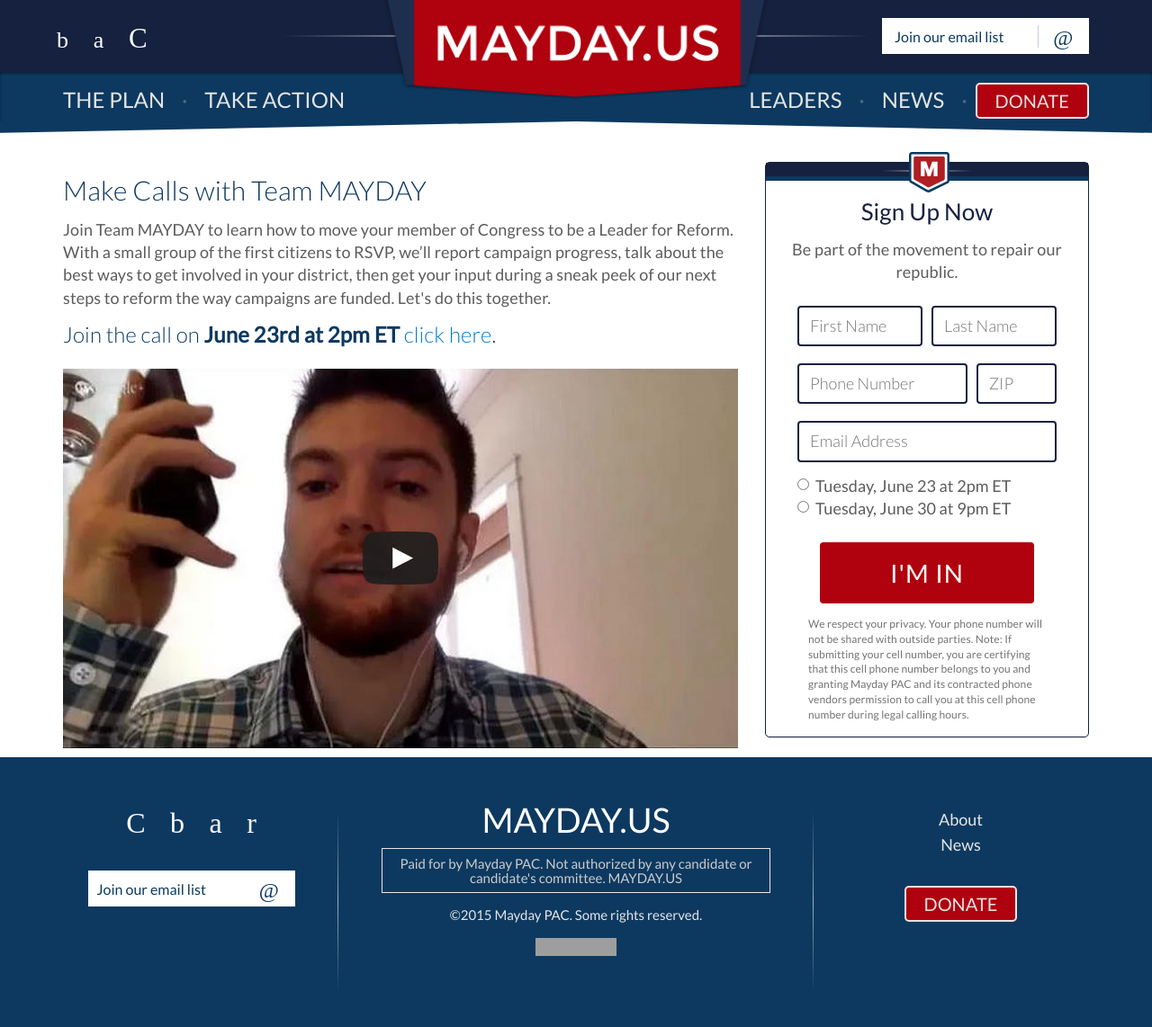
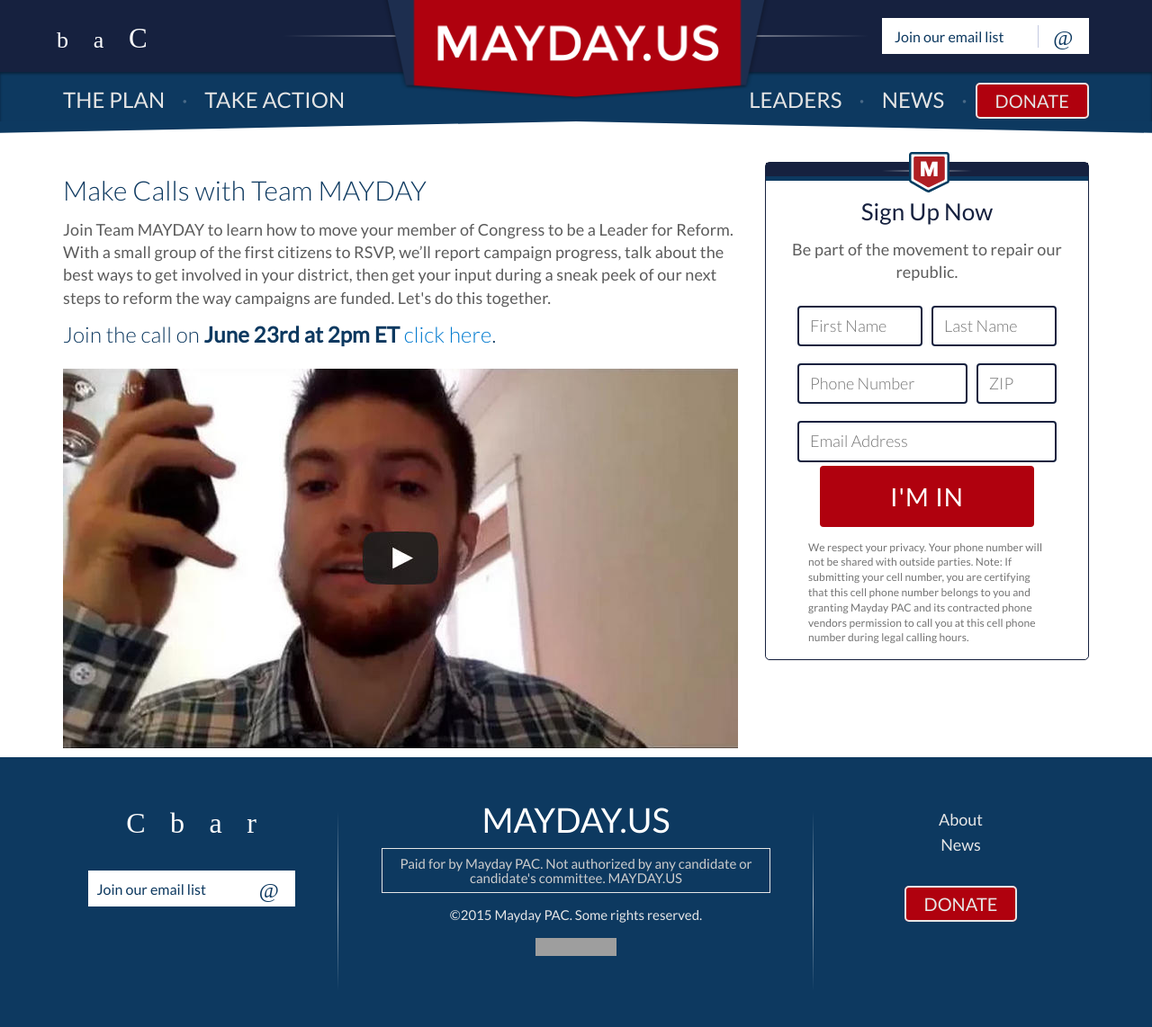
Before and after one commit to MayOneUS/mayday-2.0-frontend, a Jekyll site: the page built from campaigns/20150514_townhall.html, in a window 1280 px wide. Shown: the whole page at 90% size. Built offline with Jekyll 4.4.1, drawn with Linux system fonts in a browser that asks for light colours; nearby versions of some CDN libraries; some web fonts are replaced; grey boxes are pictures that could not be loaded.

Commit message:
Campaign#TownHall: just use one event

```diff
--- a/_includes/panels/campaign/20150514_rsvp_action.html
+++ b/_includes/panels/campaign/20150514_rsvp_action.html
@@ -40,7 +40,7 @@
         </div>
       </div>
 
-      <div class="row sm-gutter">
+     <!--  <div class="row sm-gutter">
         <div class="form-group col-md-12 text-left">
           <div class="radio">
             <label for="radios-3">
@@ -51,17 +51,19 @@
               <input type="radio" name="event_id" id="radios-4" value="42" required="required">
               Tuesday, June 30 at 9pm ET
             </label>
-            <!---<label for="radios-5">
+            <label for="radios-5">
               <input type="radio" name="event_id" id="radios-5" value="43" required="required">
               Tuesday, July 7 at 9pm ET
-            </label> -->
+            </label>
           </div>
         </div>
-      </div>
+      </div> -->
       <div class="form-group col-md-12">
         <label class="control-label sr-only" for="singlebutton">Submit</label>
         <input type="hidden" name="template_id" value="rsvp">
         <input type="hidden" name="person[remote_fields][tags][]" value="20150515_rsvp">
+        <input type="hidden" name="event_id" value="41" required="required">
+        <input type="hidden" name="person[is_volunteer]" value="true">
         <button type="submit" class="btn btn-md-wide btn-md-red">I'm in</button>
       </div>
           <p class="help-block">We respect your privacy. Your phone number will not be shared with outside parties. Note:  If submitting your cell number, you are certifying that this cell phone number belongs to you and granting Mayday PAC and its contracted phone vendors permission to call you at this cell phone number during legal calling hours. </p>
```
